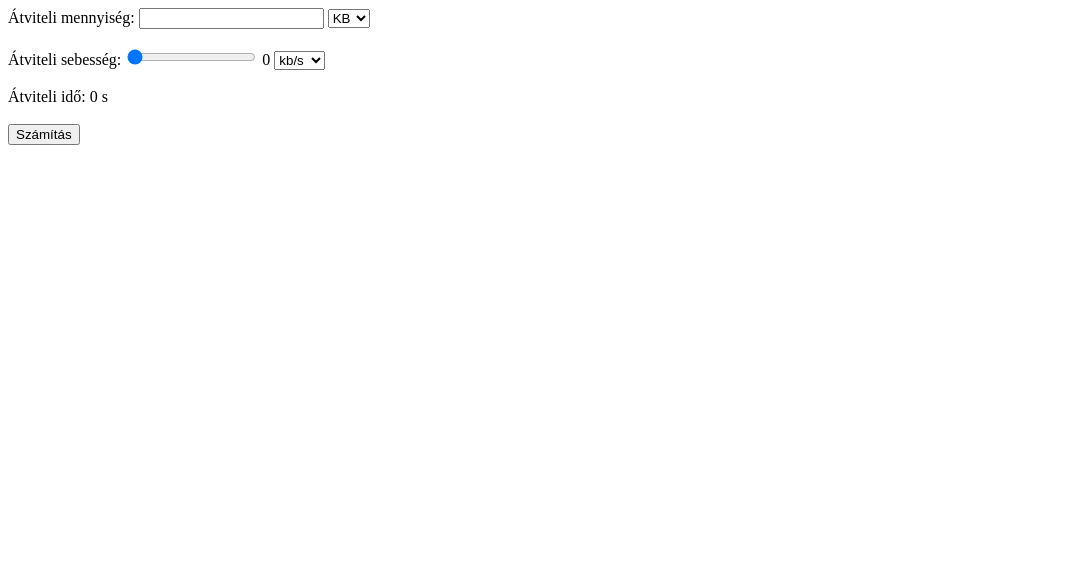
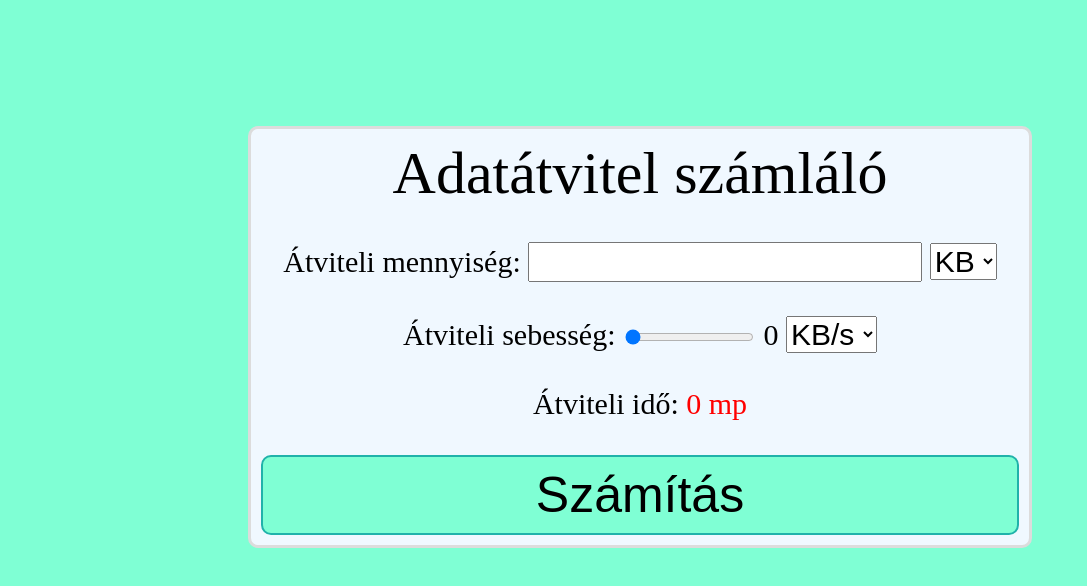
Before and after one commit to KGyulaAI/AdatatvitelSzamolasJavascript, a plain HTML site: page index.html in a window 1280 px wide. Shown: the whole page, without its empty margins (0-1087 px from the left). Drawn offline with Linux system fonts and the light colour scheme.

Commit message:
Add files via upload

```diff
--- a/index.html
+++ b/index.html
@@ -1,12 +1,17 @@
 <!DOCTYPE html>
 <html lang="hu">
+
 <head>
   <meta charset="UTF-8">
   <meta name="viewport" content="width=device-width, initial-scale=1.0">
   <title>Adatátvitel számolás</title>
+  <link rel="stylesheet" href="style.css">
   <script src="script.js"></script>
 </head>
+
 <body>
+  <div>
+    <span id="title">Adatátvitel számláló</span><br><br>
     <label for="atviteliMennyiseg">Átviteli mennyiség:</label>
     <input type="text" id="atviteliMennyiseg" name="atviteliMennyiseg">
     <select name="atviteliMennyisegSelect" id="atviteliMennyisegSelect">
@@ -16,16 +21,18 @@
       <option value="TB">TB</option>
     </select><br><br>
     <label for="atviteliSebesseg">Átviteli sebesség:</label>
-    <input type="range" value="0" min="0" max="1000" id="atviteliSebesseg" name="atviteliSebesseg" onchange="AtviteliSebessegValtozas()">
+    <input type="range" value="0" min="0" max="1000" id="atviteliSebesseg" name="atviteliSebesseg"
+      onchange="AtviteliSebessegValtozas()">
     <span id="atviteliSebessegSzam">0</span>
     <select name="atviteliSebessegSelect" id="atviteliSebessegSelect">
-        <option value="kb/s">kb/s</option>
-        <option value="mb/s">mb/s</option>
-        <option value="gb/s">gb/s</option>
+      <option value="KB/s">KB/s</option>
+      <option value="MB/s">MB/s</option>
+      <option value="GB/s">GB/s</option>
     </select><br><br>
     <span>Átviteli idő:</span>
-    <span id="atviteliIdoSzam">0</span>
-    <span> s</span><br><br>
+    <span id="atviteliIdoSzam">0 mp</span><br><br>
     <button onclick="AtviteliIdoSzamitas()">Számítás</button>
+  </div>
 </body>
+
 </html>
--- a/script.js
+++ b/script.js
@@ -17,12 +17,17 @@ function AtviteliIdoSzamitas(){
         atviteliMennyiseg = atviteliMennyiseg * 1000 * 1000 * 1000;
     }
 
-    if (document.getElementById("atviteliSebessegSelect").value == "mb/s") {
+    if (document.getElementById("atviteliSebessegSelect").value == "MB/s") {
         atviteliSebesseg = atviteliSebesseg * 1000;
     }
-    if (document.getElementById("atviteliSebessegSelect").value == "gb/s") {
+    if (document.getElementById("atviteliSebessegSelect").value == "GB/s") {
         atviteliSebesseg = atviteliSebesseg * 1000 * 1000;
     }
 
-    document.getElementById("atviteliIdoSzam").innerHTML = atviteliMennyiseg / atviteliSebesseg;
+    let eredmeny = atviteliMennyiseg / atviteliSebesseg;
+    let ora = Math.floor(eredmeny / 3600);
+    let perc = Math.floor(eredmeny % 3600 / 60);
+    let masodperc = Math.floor(eredmeny % 3600 % 60);
+
+    document.getElementById("atviteliIdoSzam").innerHTML = ora + " Óra " + perc + " Perc " + masodperc + " Másodperc";
 }
--- /dev/null
+++ b/style.css
@@ -0,0 +1,40 @@
+body {
+    background-color: aquamarine;
+}
+
+div {
+    margin: auto;
+    width: 60%;
+    background-color: aliceblue;
+    border: 3px solid gainsboro;
+    border-radius: 10px;
+    padding: 10px;
+    text-align: center;
+    margin-top: 10%;
+    font-size: 30px;
+}
+
+input {
+    font-size: 30px;
+}
+
+select {
+    font-size: 30px;
+}
+
+button {
+    width: 100%;
+    height: 80px;
+    border-radius: 10px;
+    border: 2px solid lightseagreen;
+    font-size: 50px;
+    background-color: aquamarine;
+}
+
+#title {
+    font-size: 200%;
+}
+
+#atviteliIdoSzam {
+    color: red;
+}
```
Lines whose indentation alone changed are shown as unchanged.
